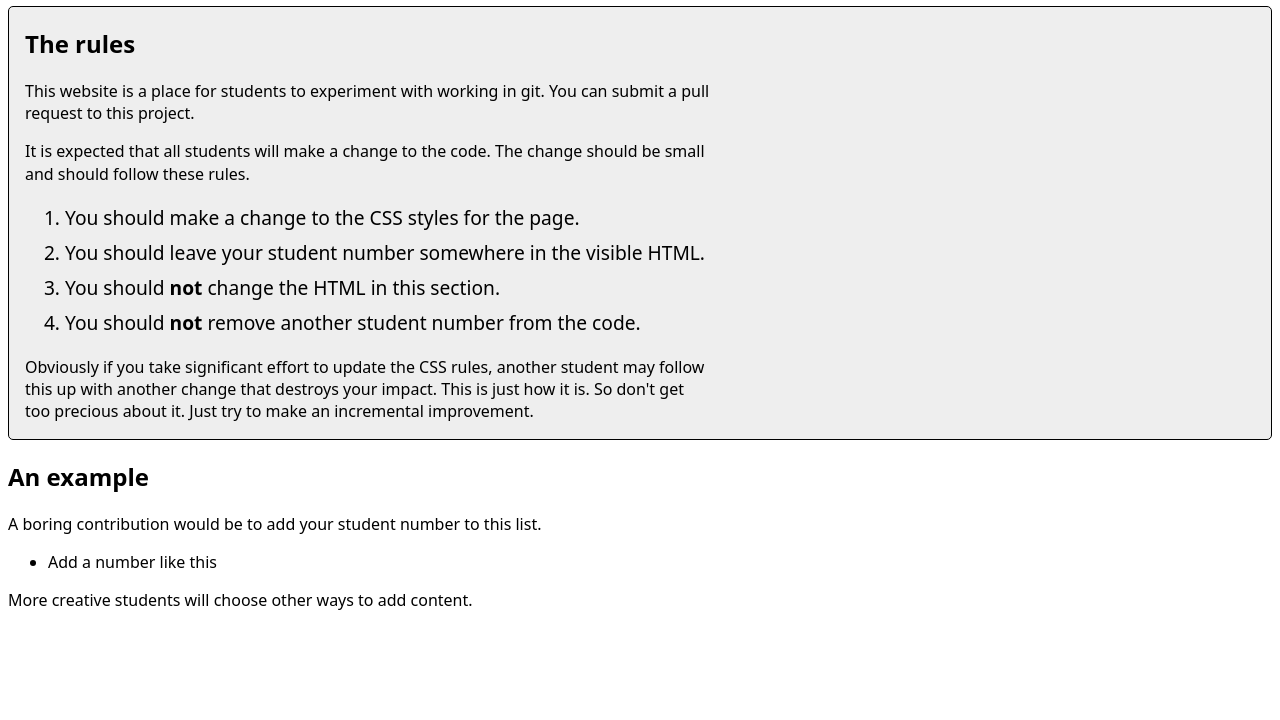
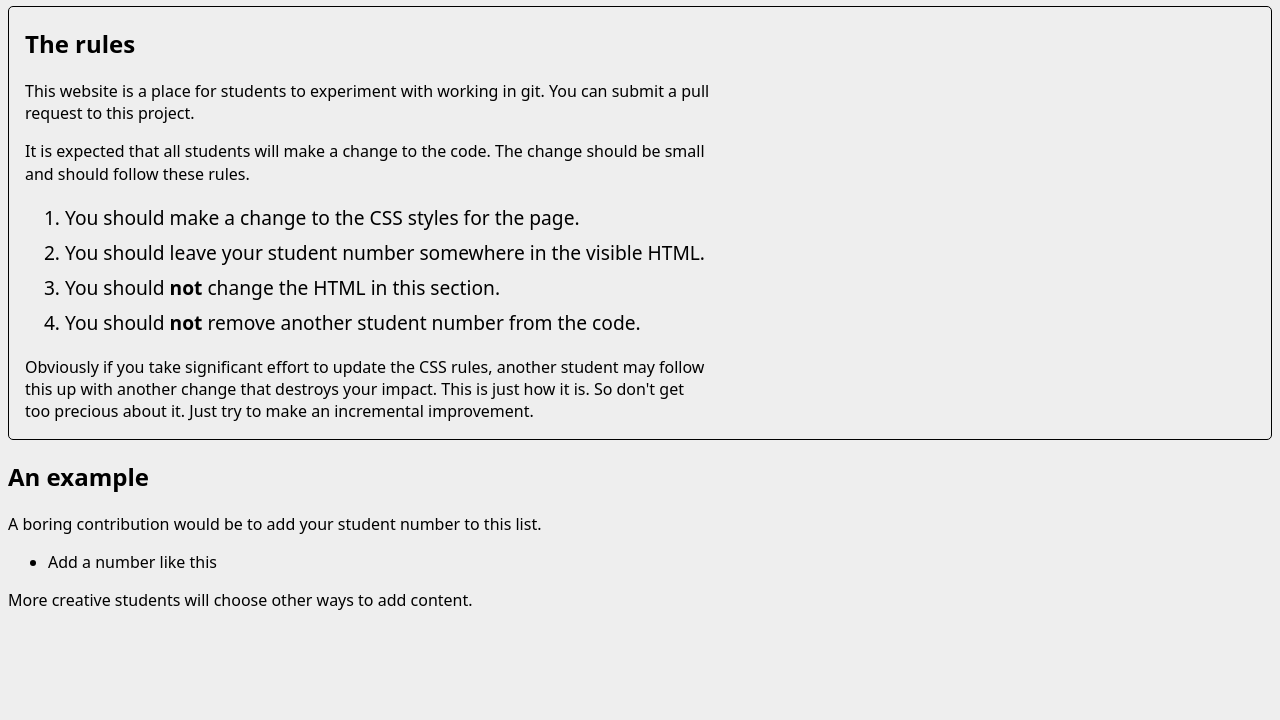
Before and after one commit to web-development-DMU/i-was-here, a plain HTML site: page index.html in a window 1280 px wide. Shown: the part 80-800 px from the top of the page. Drawn offline with Linux system fonts and the light colour scheme.

Commit message:
Changed the background to a boring grey colour

```diff
--- a/style.css
+++ b/style.css
@@ -1,5 +1,6 @@
 body {
     font-family: system-ui;
+    background: #eee;
 }
 
 section#rules {
```
